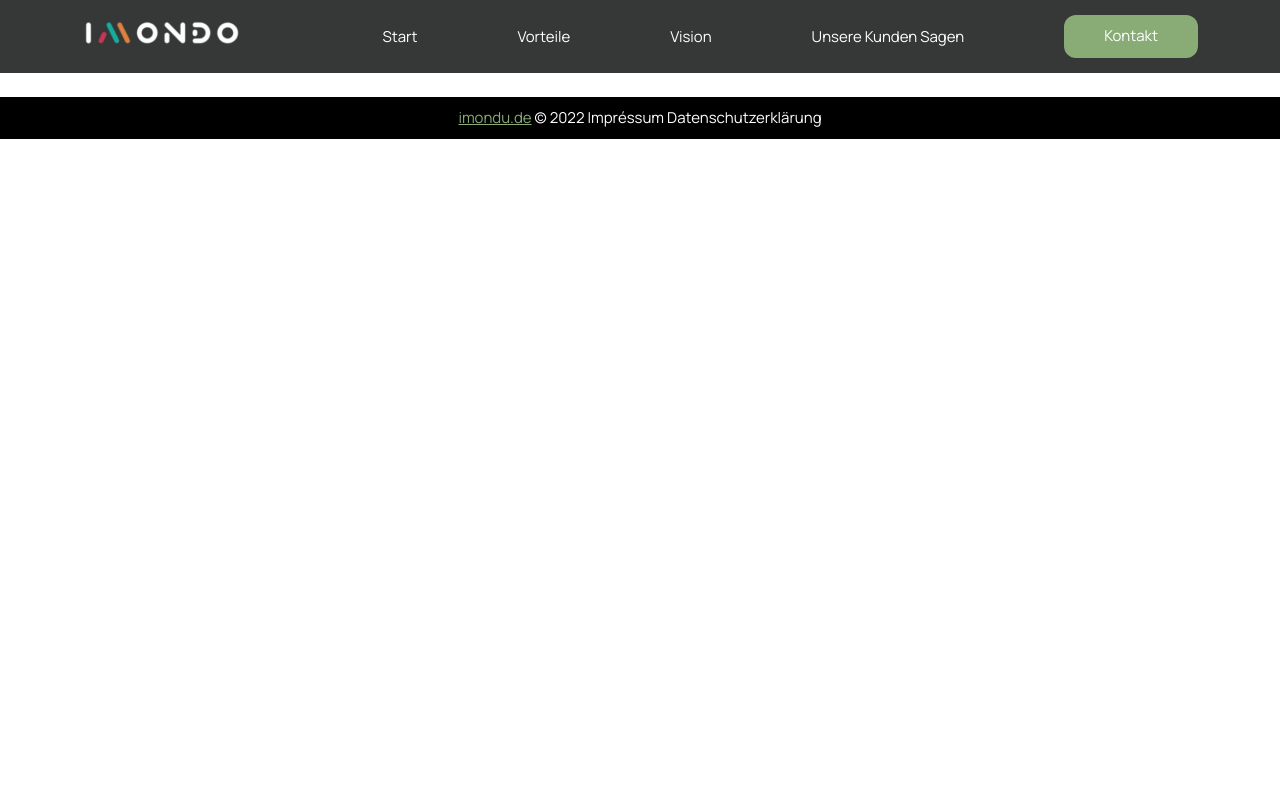
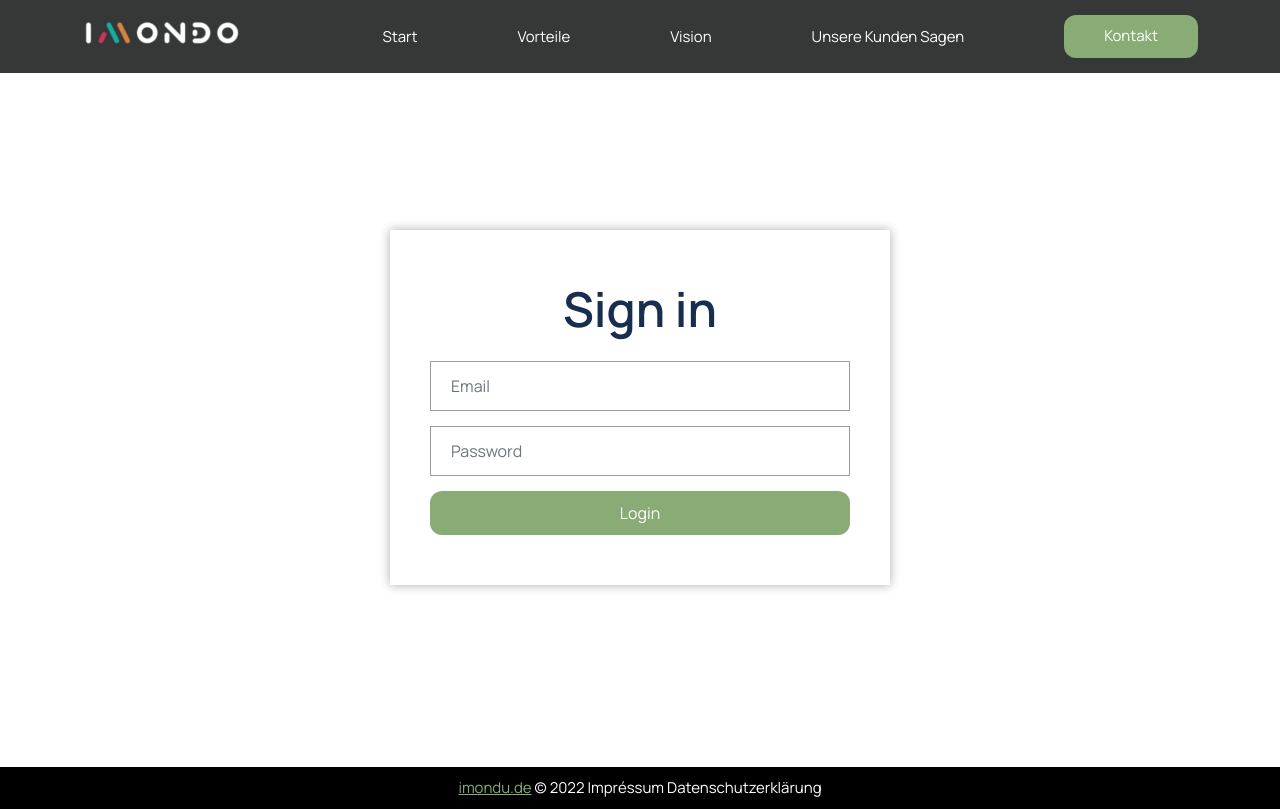
Before and after one commit to rajputrahul445/projectimmo, a React (Create React App) app: page /login in a window 1280 px wide. Built offline with nearby package versions, Linux system fonts and the light colour scheme.

Commit message:
login and design changes

```diff
--- a/public/css/style.css
+++ b/public/css/style.css
@@ -549,3 +549,15 @@ input#term:checked + label:before {
 .customRadio input:checked + label:before {
     background: #fff;
 }
+.middleFormWrp {
+    width: 500px;
+    margin: 0px auto;
+    padding: 50px 40px;
+    box-shadow: 0 0 10px #00000054;
+}
+.middleForm {
+    min-height: calc(100vh - 130px);
+    padding: 50px 0;
+    align-items: center;
+    display: flex;
+}
--- a/src/App.js
+++ b/src/App.js
@@ -3,7 +3,7 @@ import Header from './components/header';
 import Home from './components/home';
 import { BrowserRouter, Routes, Route } from "react-router-dom";
 import Contact from './components/contact';
-// import Contact from './components/contact';
+import Login from './components/dashboard/login';
 
 
 
@@ -15,6 +15,8 @@ function App() {
         <Routes>
           <Route path="/" element={<Home />} />
           <Route path="contact" element={<Contact />} />
+          <Route path="login" element={<Login />} />
+          <Route path="dashboard" element={<Login />} />
         </Routes>
         <Footer />
       </BrowserRouter>
--- /dev/null
+++ b/src/components/dashboard/login.js
@@ -0,0 +1,57 @@
+import React, {useState} from 'react';
+import { useNavigate } from "react-router-dom";
+import axios from "axios";
+import API_HOST from '../API_ENDPOINTS/API_HOST';
+import API_ENDPOINTS from '../API_ENDPOINTS/API_ENDPOINTS';
+
+const Login = () =>{
+    const navigate = useNavigate();
+    const [email, setEmail] = useState("");
+    const [emailError, setEmailError] = useState("");
+    const [password, setPassword] = useState("");
+    const [passwordError, setPasswordError] = useState("");
+    const submit = (e) => {
+        if(email === ''){
+            setEmailError('Invalid Email')
+            return false;
+        }
+        if(password === ''){
+            setPasswordError('Invalid Password')
+            return false;
+        }
+        const postData = {
+            "email" : email,
+            "password" : password
+        }
+        let baseURL = API_HOST.baseUrl + API_ENDPOINTS.addEnquiry;
+        const headers = {
+            'Content-Type': 'text/plain'
+        };
+        axios.post(baseURL, postData, headers )
+        .then((response) => {
+            console.log(postData);
+            navigate("/dashboard");
+        });
+
+    };
+  return (
+    <div className='middleForm'>
+        <div className="middleFormWrp">
+            <h1 className="heading text-center mb-4">Sign in</h1>
+            <div className="form-group">
+                <input type="email" className="form-control" placeholder='Email' value={email} onChange={(e)=>setEmail(e.target.value)}/>
+                <span>{emailError}</span>
+            </div>
+            <div className="form-group">
+                <input type="email" className="form-control" placeholder='Password' value={password} onChange={(e)=>setPassword(e.target.value)}/>
+                <span>{passwordError}</span>
+            </div>
+            <div className="form-group mb-0">
+                <button className="greenBtn fullWidth border-0 justify-content-center" onClick={submit}>Login</button>
+            </div>
+        </div>
+    </div>
+  )
+}
+
+export default Login;
--- a/src/components/forms/form.js
+++ b/src/components/forms/form.js
@@ -4,7 +4,7 @@ import StepFour from './stepFour';
 import StepSecond from './stepSecond';
 import StepThree from './stepThree';
 
-const Form = ({popupHandle, floor, units, gewerbe, grundstück, stepCount, nextStep, backStep, formSubmit, handleInputChange, unitsValue, constructionYear, surface, room, floorValue, kommentar, federalState, postalCode, streetHouseNumber, desiredPrice, email, phoneNumber}) => {
+const Form = ({popupHandle, floor, units, gewerbe, grundstück, stepCount, nextStep, backStep, formSubmit, handleInputChange, unitsValue, constructionYear, surface, room, floorValue, kommentar, federalState, postalCode, streetHouseNumber, desiredPrice, email, phoneNumber, fileChange}) => {
   return (
     <>
     <div className='popup'>
@@ -21,7 +21,7 @@ const Form = ({popupHandle, floor, units, gewerbe, grundstück, stepCount, nextS
             {
                 stepCount === 2
                 ?
-                <StepSecond popupHandle={popupHandle}  stepCount={stepCount} nextStep={nextStep} backStep={backStep} handleInputChange={handleInputChange} kommentar={kommentar} />
+                <StepSecond popupHandle={popupHandle}  stepCount={stepCount} nextStep={nextStep} backStep={backStep} handleInputChange={handleInputChange} kommentar={kommentar} fileChange={fileChange}/>
                 :
                 null
             }
--- a/src/components/forms/stepSecond.js
+++ b/src/components/forms/stepSecond.js
@@ -1,11 +1,12 @@
 import React from 'react'
 
-const StepSecond = ({popupHandle, stepCount, nextStep, backStep, handleInputChange, kommentar}) => {
+const StepSecond = ({popupHandle, stepCount, nextStep, backStep, handleInputChange, kommentar, fileChange}) => {
   return (
     <div className='form'>
         <div className='form-group'>
             <label>Grundrisse</label>
-            <input type='file' name='Grundrisse' accept='image/jpeg,image/gif,image/png,image/jpg,application/pdf' className='form-control' multiple/>
+            <input type='file' name='Grundrisse' accept='image/jpeg,image/gif,image/png,image/jpg,application/pdf' className='form-control' multiple onChange={(e)=>fileChange}/>
+
         </div>
         <div className='form-group'>
             <label>Fotos</label>
--- a/src/components/home.js
+++ b/src/components/home.js
@@ -32,6 +32,8 @@ const Home = () => {
     const [email, setEmail] = useState('');
     const [phoneNumber, setPhoneNumber] = useState('');
     const [enquiryType, setEnquiryType] = useState('');
+
+    const [files, setFiles] = useState(null);
 
     const popupHandle = (e) => {
         setPopup(!popup);
@@ -159,9 +161,16 @@ const Home = () => {
         });
         //console.log(postData)
     }
+    const fileChange = (e)=> {
+        let file = files;
+        file[e.target.name] = e.target.files[0]
+
+        setFiles(files);
+      }
   return (
     <React.Fragment>
-        {popup ? <Form popupHandle={popupHandle} floor={floor} units={units} gewerbe={gewerbe} grundstück={grundstück} stepCount={stepCount} nextStep={nextStep} backStep={backStep} formSubmit={formSubmit} handleInputChange={handleInputChange} unitsValue={unitsValue} constructionYear={constructionYear} surface={surface} room={room} floorValue={floorValue} kommentar={kommentar} federalState={federalState} postalCode={postalCode} streetHouseNumber={streetHouseNumber} desiredPrice={desiredPrice} email={email} phoneNumber={phoneNumber} divisionDeclaration={divisionDeclaration} developmentPossible={developmentPossible}/>: null }
+        {popup ? <Form popupHandle={popupHandle} floor={floor} units={units} gewerbe={gewerbe} grundstück={grundstück} stepCount={stepCount} nextStep={nextStep} backStep={backStep} formSubmit={formSubmit} handleInputChange={handleInputChange} unitsValue={unitsValue} constructionYear={constructionYear} surface={surface} room={room} floorValue={floorValue} kommentar={kommentar} federalState={federalState} postalCode={postalCode} streetHouseNumber={streetHouseNumber} desiredPrice={desiredPrice} email={email} phoneNumber={phoneNumber} divisionDeclaration={divisionDeclaration} developmentPossible={developmentPossible} fileChange={fileChange}/>: null }
+        {console.log(files)}
 
         <section className='banner' id='start'>
             <div className='container-fluid'>
```
Also changed, not shown: src/components/contact.js (+10 -10 lines), src/components/dashboard/dashboard.js (added, +9 -0 lines).
